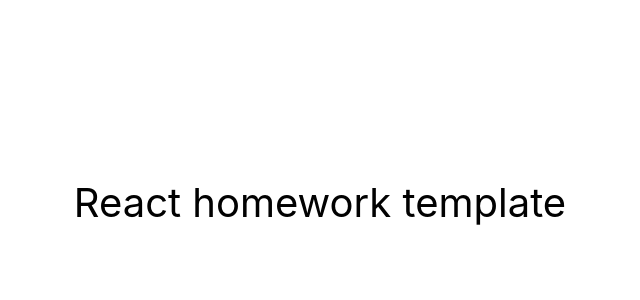
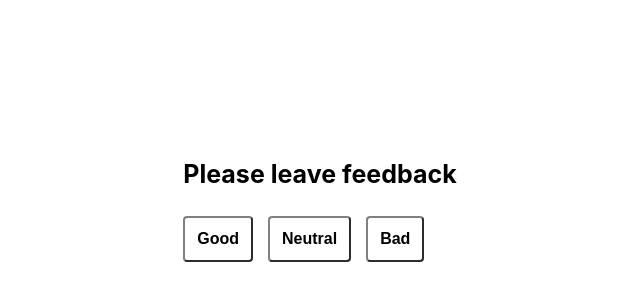
Before and after one commit to YTyndyk/goit-react-hw-02-feedback, a React (Create React App) app: page / in a window 1280 px wide. Shown: the part 198-498 px from the top of the page, without its empty margins (320-960 px from the left). Built offline with nearby package versions, Linux system fonts and the light colour scheme.

Commit message:
add render elements

```diff
--- a/src/components/App.jsx
+++ b/src/components/App.jsx
@@ -1,3 +1,6 @@
+import React from 'react';
+import Feedback from './Feedback/Feedback';
+
 export const App = () => {
   return (
     <div
@@ -7,10 +10,12 @@ export const App = () => {
         justifyContent: 'center',
         alignItems: 'center',
         fontSize: 40,
-        color: '#010101'
+        color: '#010101',
       }}
     >
-      React homework template
+      <>
+        <Feedback />
+      </>
     </div>
   );
 };
--- /dev/null
+++ b/src/components/Feedback/Feedback.jsx
@@ -0,0 +1,25 @@
+import css from './Feedback.module.css';
+import React from 'react';
+
+class Feedback extends React.Component {
+  render() {
+    return (
+      <div>
+        <h1 className={css.title}>Please leave feedback</h1>
+        <div>
+          <button type="button" className={css.btn}>
+            Good
+          </button>
+          <button type="button" className={css.btn}>
+            Neutral
+          </button>
+          <button type="button" className={css.btn}>
+            Bad
+          </button>
+        </div>
+      </div>
+    );
+  }
+}
+
+export default Feedback;
--- /dev/null
+++ b/src/components/Feedback/Feedback.module.css
@@ -0,0 +1,18 @@
+.title {
+  font-size: 25px;
+}
+
+.btn {
+  margin-right: 15px;
+  padding: 12px;
+  background-color: white;
+  font-size: medium;
+  font-weight: 700;
+  border-radius: 4px;
+  border-color: gray;
+  cursor: pointer;
+}
+.btn :hover,
+:focus {
+  background-color: aqua;
+}
```
